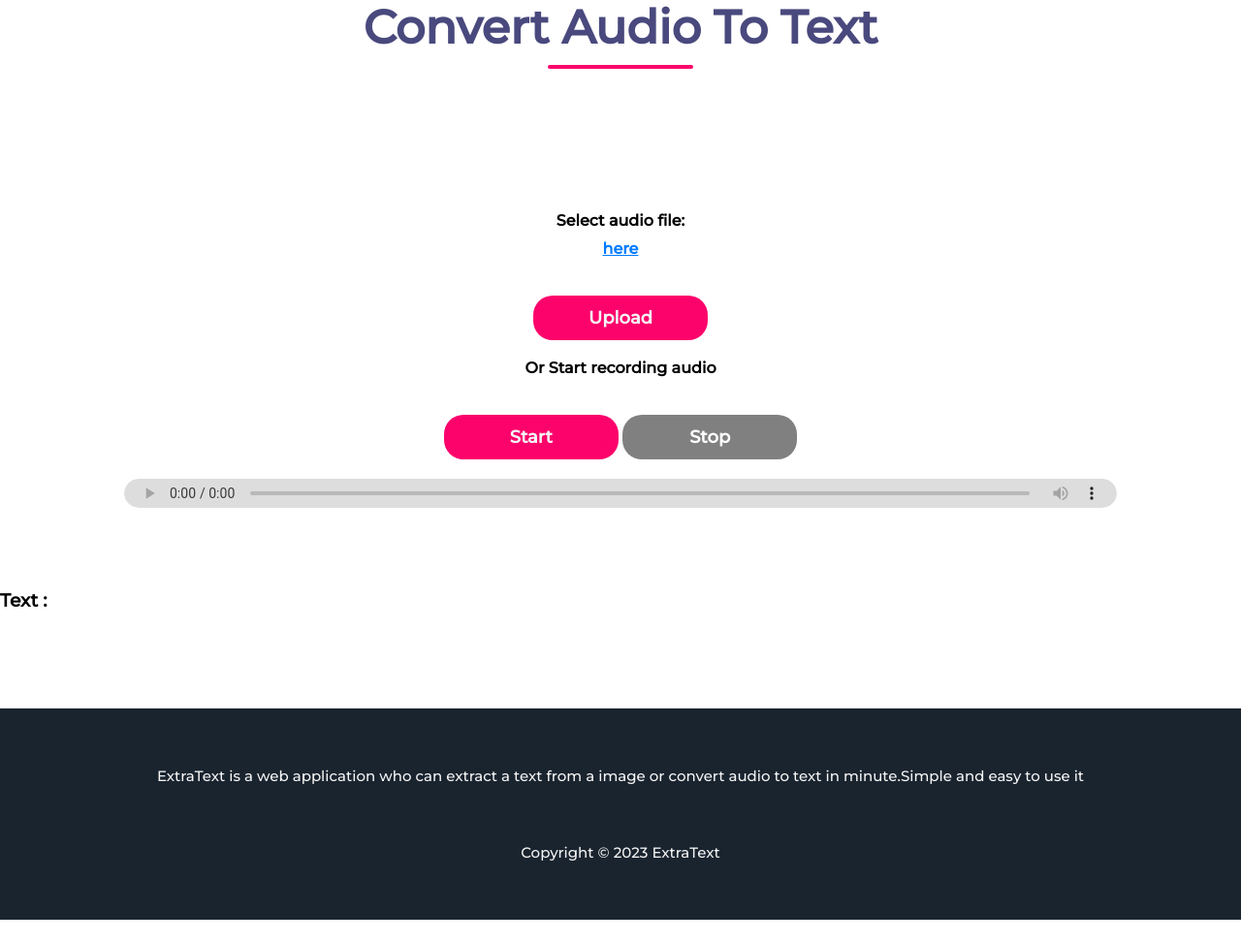
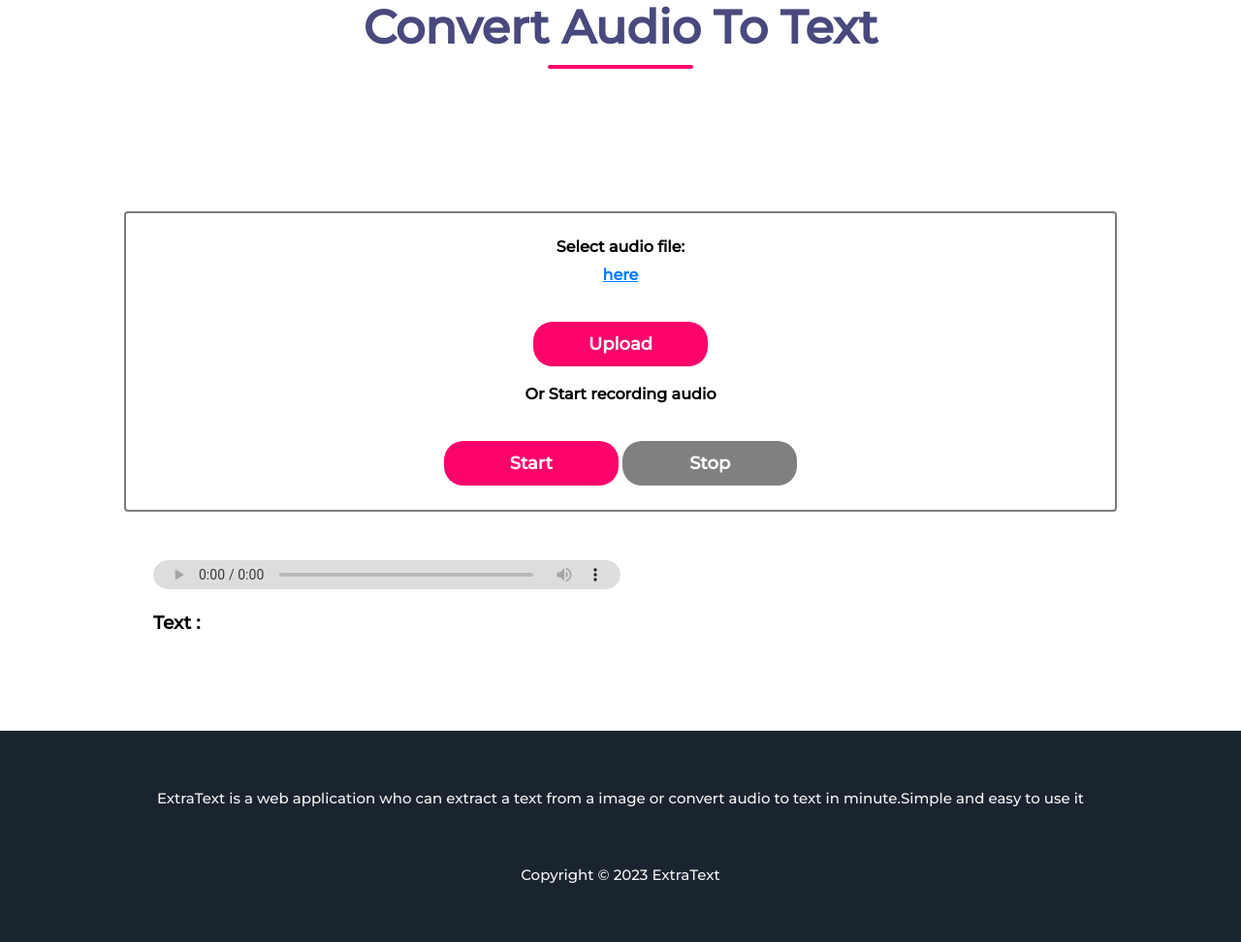
Before and after one commit to Lamyae19/textor, a Flask app: page /audio in a window 1280 px wide. Shown: the part 195-1167 px from the top of the page at 97% size. Before the commit the page ends 1144 px from the top, so only its background shows below. Run offline with Flask 3, Linux system fonts and the light colour scheme.

Commit message:
by Lamyae

```diff
--- a/static/css/style.css
+++ b/static/css/style.css
@@ -242,7 +242,6 @@ audio {
   width: 50px;
     height: 30px;
     border-radius: 40px;
-    justify-self: center;
 
 }
 
@@ -260,7 +259,9 @@ label {
 .col4 {
   text-align: center;
   margin-top: 20px;
-  border:
+  border: #7c7c7c 2px solid;
+    border-radius: 4px;
+    padding: 25px;
 }
 
 .col4 span {
@@ -271,7 +272,16 @@ label {
   display: block;
   margin-top: 10px;
 }
-
+.col5{
+    display: block;
+    margin: 30px;
+    justify-content:center;
+}
+#textFromAudio {
+  text-align: justify;
+  font-size: 15px;
+  color: #000;
+}
 
 /* Style the buttons
 button {
@@ -285,8 +295,10 @@ button {
 
 /* Style the audio controls */
 audio {
-    width: 100%;
+    width: 50%;
     margin-top: 20px;
+    justify-content: center;
+    align-items: center;
 }
 #start:disabled,
 #stop:disabled {
--- a/templates/audio.html
+++ b/templates/audio.html
@@ -45,20 +45,20 @@
 
             <button id="start" name="record" class="button">Start</button>
             <button id="stop" name="stop" class="button">Stop</button>
-            <div >
+
+        </div>
+        <div class="col5">
             <audio id="audio" src=""   controls></audio>
-
+                 <br><br>
+             <h3 >Text : </h3>
+                <p id="textFromAudio" class="para"></p>
 
             </div>
-        </div>
-
 
         </section>
 
-                <h3 >Text : </h3>
-                <p id="textFromAudio" class="para"></p>
-            </div>
-        </div>
+
+
 
         <section class="footer">
             <div class="footer-content">
```
